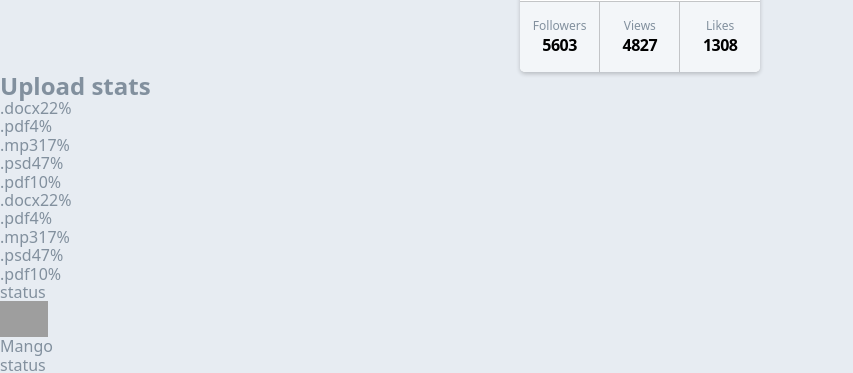
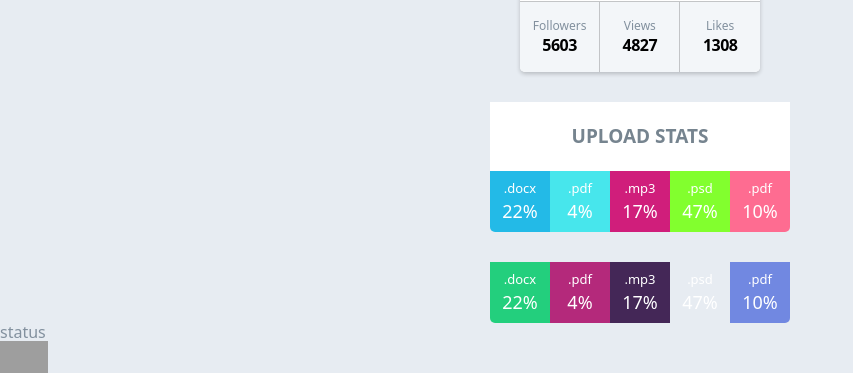
Before and after one commit to olga-zak/goit-react-hw-01-components, a React (Create React App) app: page / in a window 1280 px wide. Shown: the part 267-640 px from the top of the page, without its empty margins (0-853 px from the left). Built offline with nearby package versions, Linux system fonts and the light colour scheme; grey boxes are pictures that could not be loaded.

Commit message:
add styles for Statistics comp

```diff
--- a/src/components/Statistics/Statistics.jsx
+++ b/src/components/Statistics/Statistics.jsx
@@ -1,16 +1,25 @@
 import PropTypes from 'prop-types';
+import s from './Statistics.module.css';
 
 export const Statistics = ({ stats, title }) => {
   return (
     <>
-      <section className="statistics">
-        {title && <h2 className="title">{title}</h2>}
-        <ul className="stat-list">
+      <section className={s.statistics}>
+        {title && <h2 className={s.title}>{title}</h2>}
+        <ul className={s.statList}>
           {stats.map(({ id, label, percentage }) => {
             return (
-              <li className="item" key={id}>
-                <span className="label">{label}</span>
-                <span className="percentage">{percentage}%</span>
+              <li
+                className={s.item}
+                key={id}
+                style={{
+                  backgroundColor: `#${Math.floor(
+                    Math.random() * 16777215
+                  ).toString(16)}`,
+                }}
+              >
+                <span className={s.label}>{label}</span>
+                <span className={s.percentage}>{percentage}%</span>
               </li>
             );
           })}
@@ -28,6 +37,6 @@ Statistics.propTypes = {
       label: PropTypes.string.isRequired,
       percentage: PropTypes.number.isRequired,
     }).isRequired
-  ).isRequired, //пропс - это массив объектов
+  ).isRequired, //пропс - это массив объектов, в каждом объекте 3 свойства
   title: PropTypes.string,
 };
--- /dev/null
+++ b/src/components/Statistics/Statistics.module.css
@@ -0,0 +1,38 @@
+.statistics {
+  margin: 30px auto 0;
+  width: 300px;
+}
+.title {
+  padding: 24px;
+  background-color: #ffffff;
+  font-size: 19px;
+  color: #76848f;
+  text-transform: uppercase;
+  text-align: center;
+}
+.statList {
+  display: flex;
+  justify-content: space-around;
+}
+.item {
+  display: flex;
+  flex-direction: column;
+  width: 60px;
+  padding-top: 10px;
+  padding-bottom: 10px;
+  gap: 5px;
+  text-align: center;
+  color: #ffffff;
+}
+.item:first-child {
+  border-bottom-left-radius: 5px;
+}
+.item:last-child {
+  border-bottom-right-radius: 5px;
+}
+.label {
+  font-size: 13px;
+}
+.percentage {
+  font-size: 18px;
+}
```
